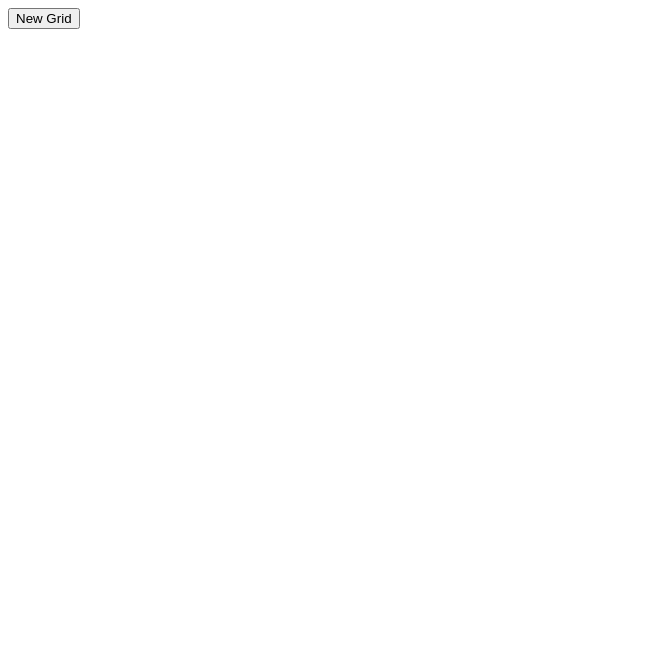
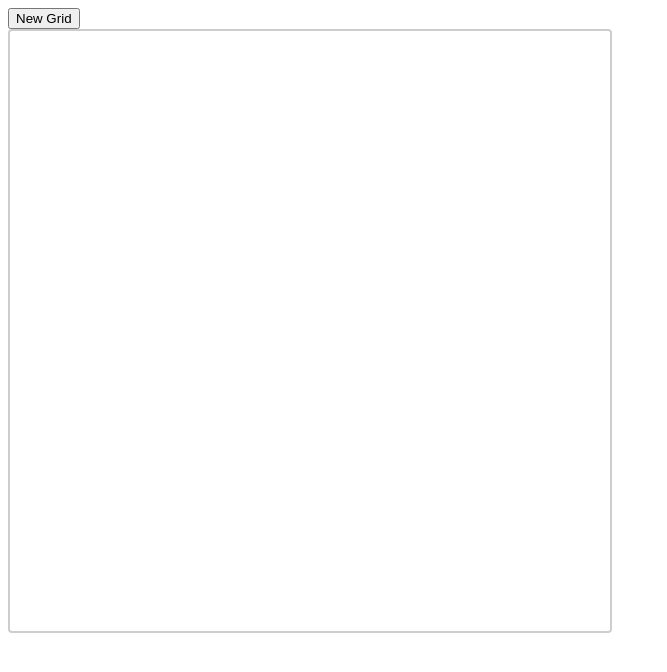
Before and after one commit to pask0n/etch-a-sketch, a plain HTML site: page index.html in a window 1280 px wide. Shown: the top 672 px of the page, without its empty margins (0-667 px from the left). Drawn offline with Linux system fonts and the light colour scheme.

Commit message:
Change selector for new HTML

```diff
--- a/style.css
+++ b/style.css
@@ -1,4 +1,4 @@
-#grid {
+#main-grid {
     display: flex;
     flex-wrap: wrap;
     width: 600px;
```
